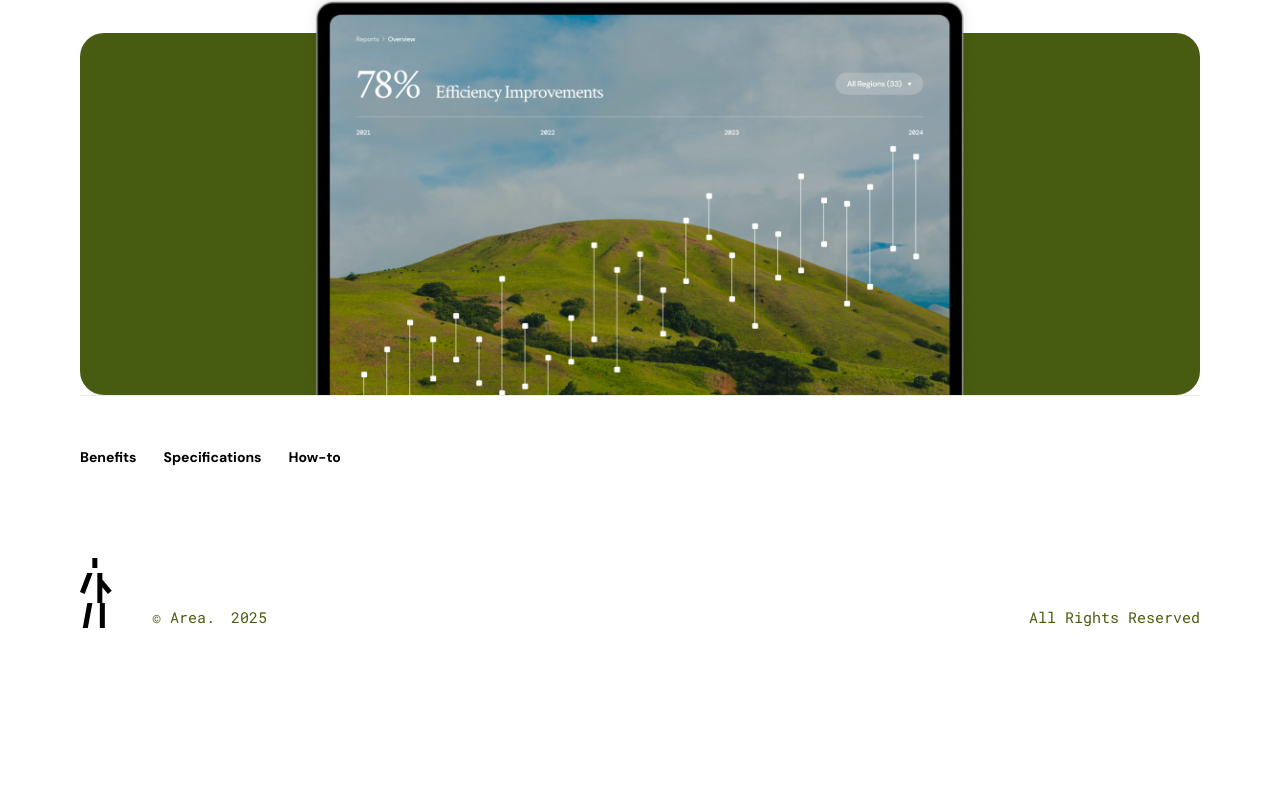
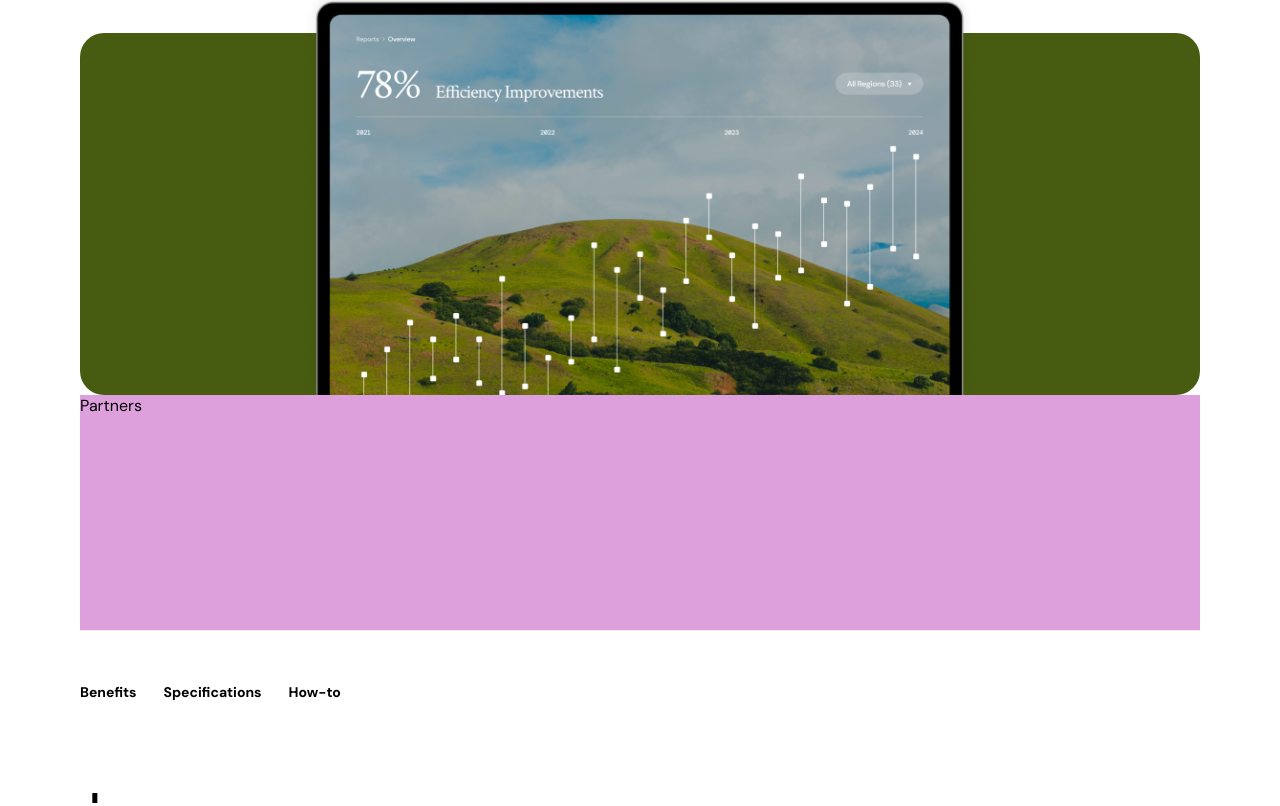
Before and after one commit to ministrov/landing-area-next-ts, a Next.js app: page / in a window 1280 px wide. Shown: the part 493-1299 px from the top of the page. Before the commit the page ends 1141 px from the top, so only its background shows below. Built offline with nearby package versions, Linux system fonts and the light colour scheme.

Commit message:
feat: start creating a new section of partners, create a partners component structure

```diff
--- a/app/page.tsx
+++ b/app/page.tsx
@@ -1,9 +1,11 @@
 import { Hero } from '@/components/hero/Hero';
+import { Partners } from '@/components/partners/Partners';
 
 export default function Home() {
   return (
     <div className='container'>
       <Hero />
+      <Partners />
     </div>
   );
 }
--- /dev/null
+++ b/components/partners/Partners.module.css
@@ -0,0 +1,4 @@
+.partners {
+  height: 235px;
+  background-color: plum;
+}
--- /dev/null
+++ b/components/partners/Partners.tsx
@@ -0,0 +1,7 @@
+import styles from './Partners.module.css';
+
+export const Partners = () => {
+  return (
+    <div className={styles.partners}>Partners</div>
+  )
+}
```
